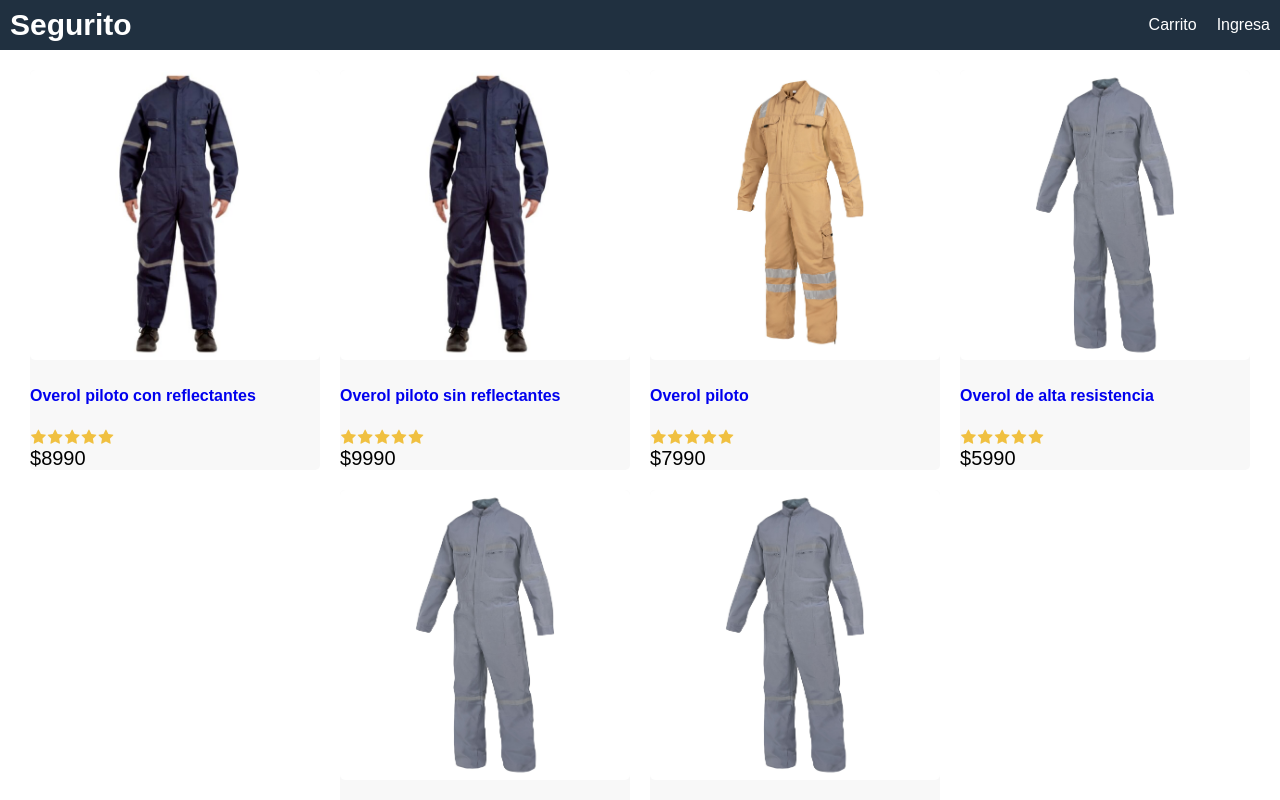
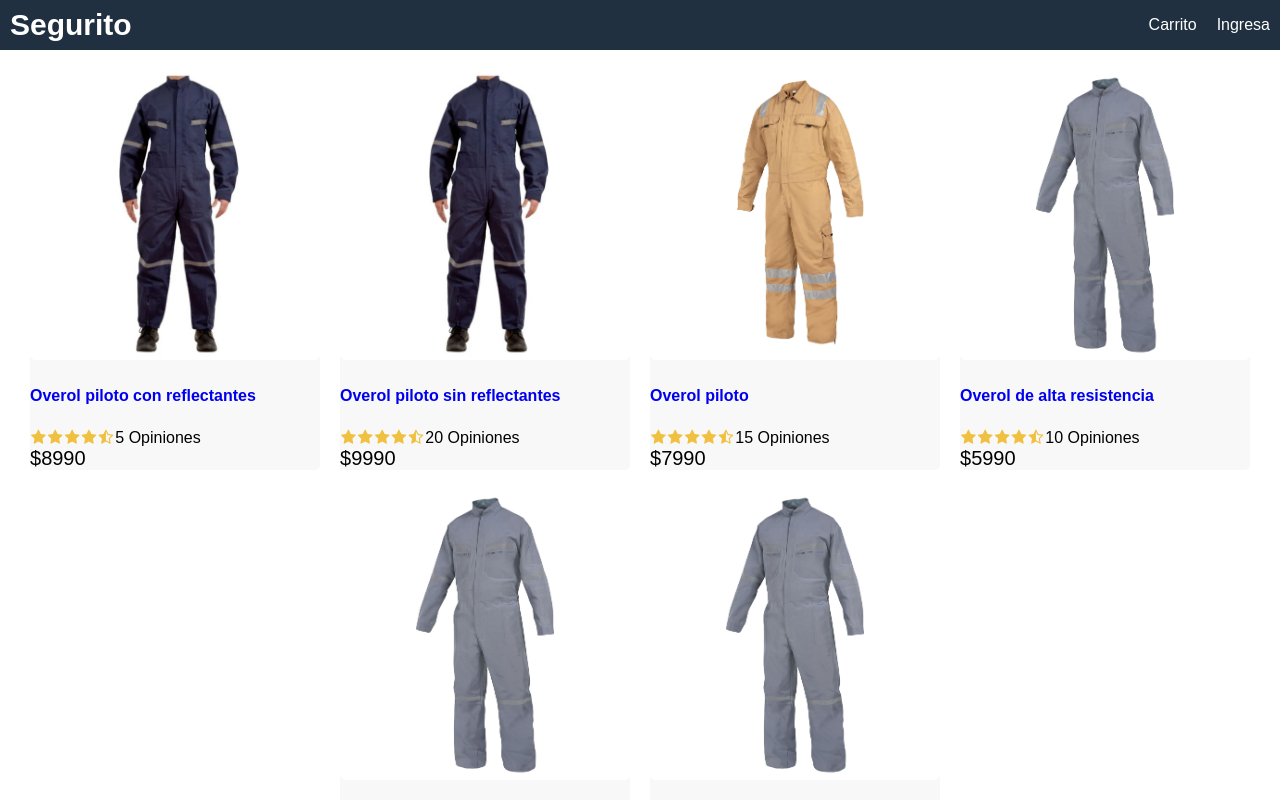
Before and after one commit to mselmank/taller-integracion, a React (Create React App) app in the folder frontend/: page / in a window 1280 px wide. Shown: the top 800 px of the page. Built offline with nearby package versions, Linux system fonts and the light colour scheme.

Commit message:
Third commit

```diff
--- a/frontend/package.json
+++ b/frontend/package.json
@@ -8,6 +8,7 @@
     "@testing-library/user-event": "^12.8.3",
     "react": "^17.0.2",
     "react-dom": "^17.0.2",
+    "react-router-dom": "^5.2.0",
     "react-scripts": "4.0.3",
     "web-vitals": "^1.1.2"
   },
--- a/frontend/src/App.js
+++ b/frontend/src/App.js
@@ -1,8 +1,13 @@
 import React from 'react';
-import data from './data';
+import {BrowserRouter, Route} from 'react-router-dom';
+import HomeScreen from './screens/HomeScreen';
+import ProductScreen from './screens/ProductScreen';
+
+
 
 function App() {
   return (
+    <BrowserRouter>
     <div className="grid-container">
       <header className="row">
         <div>
@@ -14,31 +19,8 @@ function App() {
         </div>
       </header>
       <main>
-        <div className="row center">
-          {data.products.map((product)=>(
-             <div key={product._id} className="card">
-              <a href={`/product/${product._id}`}>
-                <img className="medium" src={product.image} alt={product.name}/>
-              </a>
-              <div className="cart-body">
-                <a href={`/product/${product._id}`}>
-                  <h2>{product.name} </h2>
-                </a>
-                <div className="rating">
-                  <span><i className="fa fa-star"></i></span>
-                  <span><i className="fa fa-star"></i></span>
-                  <span><i className="fa fa-star"></i></span>
-                  <span><i className="fa fa-star"></i></span>
-                  <span><i className="fa fa-star"></i></span>
-                </div>
-                <div className="price">${product.price}</div>
-              </div>
-            </div>
-
-            ))
-          }
-
-        </div>
+        <Route path='/product/:id' component={ProductScreen}></Route>
+        <Route path='/' component={HomeScreen}></Route>
 
       </main>
       <footer className="row center">
@@ -47,6 +29,7 @@ function App() {
       </footer>
 
     </div>
+    </BrowserRouter>
   );
 }
 
--- /dev/null
+++ b/frontend/src/components/Product.js
@@ -0,0 +1,25 @@
+import React from 'react';
+import Rating from './Rating';
+
+export default function Product(props) {
+    const { product } = props;
+    return (
+        <div key={product._id} className="card">
+            <a href={`/product/${product._id}`}>
+                <img className="medium" src={product.image} alt={product.name} />
+            </a>
+            <div className="cart-body">
+                <a href={`/product/${product._id}`}>
+                    <h2>{product.name} </h2>
+                </a>
+                <Rating
+                    rating={product.rating} numReviews={product.numReviews}>
+
+                </Rating>
+                <div className="price">${product.price}</div>
+            </div>
+        </div>
+
+    )
+
+}
--- /dev/null
+++ b/frontend/src/components/Rating.js
@@ -0,0 +1,18 @@
+import React from 'react'
+
+export default function Rating (props){
+    const {rating, numReviews} = props;
+return (
+<div className="rating">
+            <span><i className={ rating >=1 ? "fa fa-star": rating >=0.5? 'fa fa-star-half-o':'fa fa-star-o'}></i></span>
+            <span><i className={ rating >=2 ? "fa fa-star": rating >=1.5? 'fa fa-star-half-o':'fa fa-star-o'}></i></span>
+            <span><i className={ rating >=3 ? "fa fa-star": rating >=2.5? 'fa fa-star-half-o':'fa fa-star-o'}></i></span>
+            <span><i className={ rating >=4 ? "fa fa-star": rating >=3.5? 'fa fa-star-half-o':'fa fa-star-o'}></i></span>
+            <span><i className={ rating >=5 ? "fa fa-star": rating >=4.5? 'fa fa-star-half-o':'fa fa-star-o'}></i></span>
+          <span>{    numReviews+     '    Opiniones    '}</span>
+          </div>
+
+
+)
+
+}
--- a/frontend/src/index.css
+++ b/frontend/src/index.css
@@ -127,3 +127,8 @@ img.medium {
   margin: 0.1rem;
 
 }
+
+.rating span:last-child{
+
+  color: black;
+}
--- /dev/null
+++ b/frontend/src/screens/HomeScreen.js
@@ -0,0 +1,24 @@
+import React from 'react';
+import data from '../data';
+import Product from '../components/Product';
+
+
+export default function HomeScreen() {
+    return (
+        <div>
+            <div className="row center">
+                {data.products.map((product) => (
+                    <Product key={product._id} product={product}></Product>
+
+                ))}
+
+            </div>
+        </div>
+
+
+
+    );
+
+
+
+}
--- /dev/null
+++ b/frontend/src/screens/ProductScreen.js
@@ -0,0 +1,35 @@
+import React from 'react';
+import Product from '../components/Product';
+import data from '../data';
+
+export default function ProductScreen(props) {
+    const product = data.products.find(x = x._id === props.match.params.id);
+    if (!product) {
+        return <div>Producto no encontrado </div>;
+    }
+    return <div>
+
+        <div className='row'>
+            <div className='col-2'>
+                <img className='large'src={product.image} alt={produc.name}></img>
+
+            </div>
+
+            <div className='col-1'></div>
+            <ul>
+            <li>
+
+                <h1>{product.name}</h1>
+            </li>
+            <li>
+            <Rating rating={product.rating}
+            numReviews={product.numReviews} ></Rating>
+            </li>
+            <li> Precio : ${product.price} </li>
+            <li>Descripcion : $ {product.description}</li>
+            </ul>
+            <div className='col-1'></div>
+        </div>
+    </div>;
+
+}
```
Also changed, not shown: 1 other file (tests, documents, lock files or other folders).
